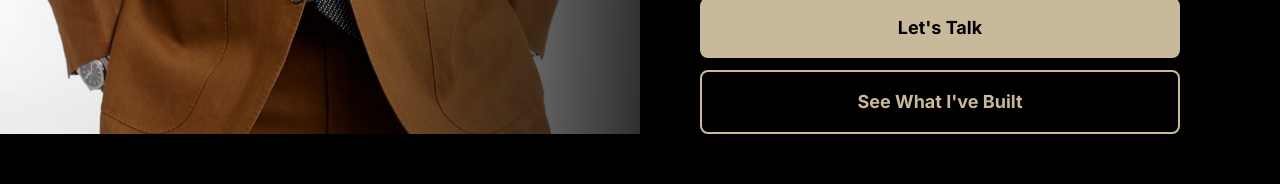
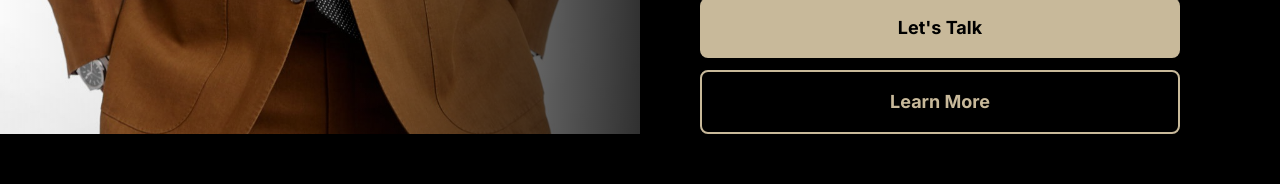
Before and after one commit to letsnavigatebmw/brandonmweaver, a React (Vite) app: page / in a window 1280 px wide. Shown: the part 738-922 px from the top of the page. Built offline with nearby package versions, Linux system fonts and the light colour scheme.

Commit message:
Change hero CTA from 'See What I've Built' to 'Learn More'

```diff
--- a/src/components/Hero.jsx
+++ b/src/components/Hero.jsx
@@ -47,7 +47,7 @@ export default function Hero() {
             href="#projects"
             className="px-6 py-3 sm:px-8 sm:py-4 border-2 border-gold-400 text-gold-400 font-bold rounded-lg hover:bg-gold-400/10 transition-colors text-base sm:text-lg inline-block text-center min-h-[44px] flex items-center justify-center"
           >
-            See What I've Built
+            Learn More
           </a>
         </div>
       </div>
```
